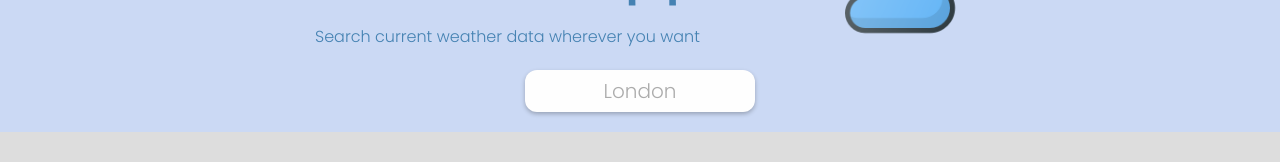
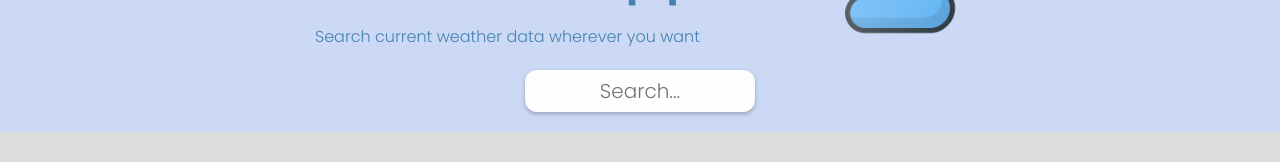
Before and after one commit to Ali-Guliyev/weather-app, a Vue app: page / in a window 1280 px wide. Shown: the part 127-289 px from the top of the page. Built offline with nearby package versions, Linux system fonts and the light colour scheme; no server answers.

Commit message:
added styles

```diff
--- a/src/views/Home.vue
+++ b/src/views/Home.vue
@@ -12,7 +12,7 @@ import WeatherService from "@/services/WeatherService";
 export default {
   components: { Header, Main },
   setup() {
-    const query = ref("London");
+    const query = ref("");
     const weather = ref({});
     const time = ref("");
     const position = ref({});
```
